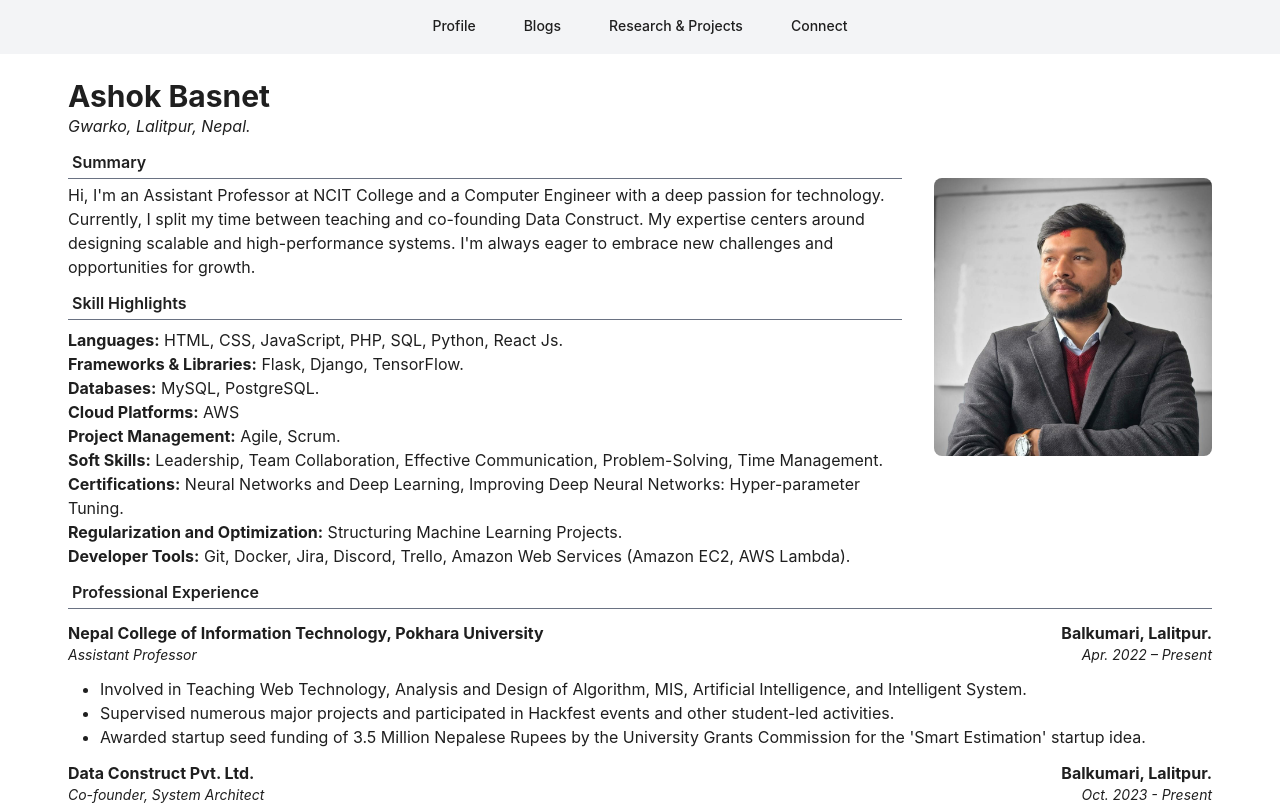
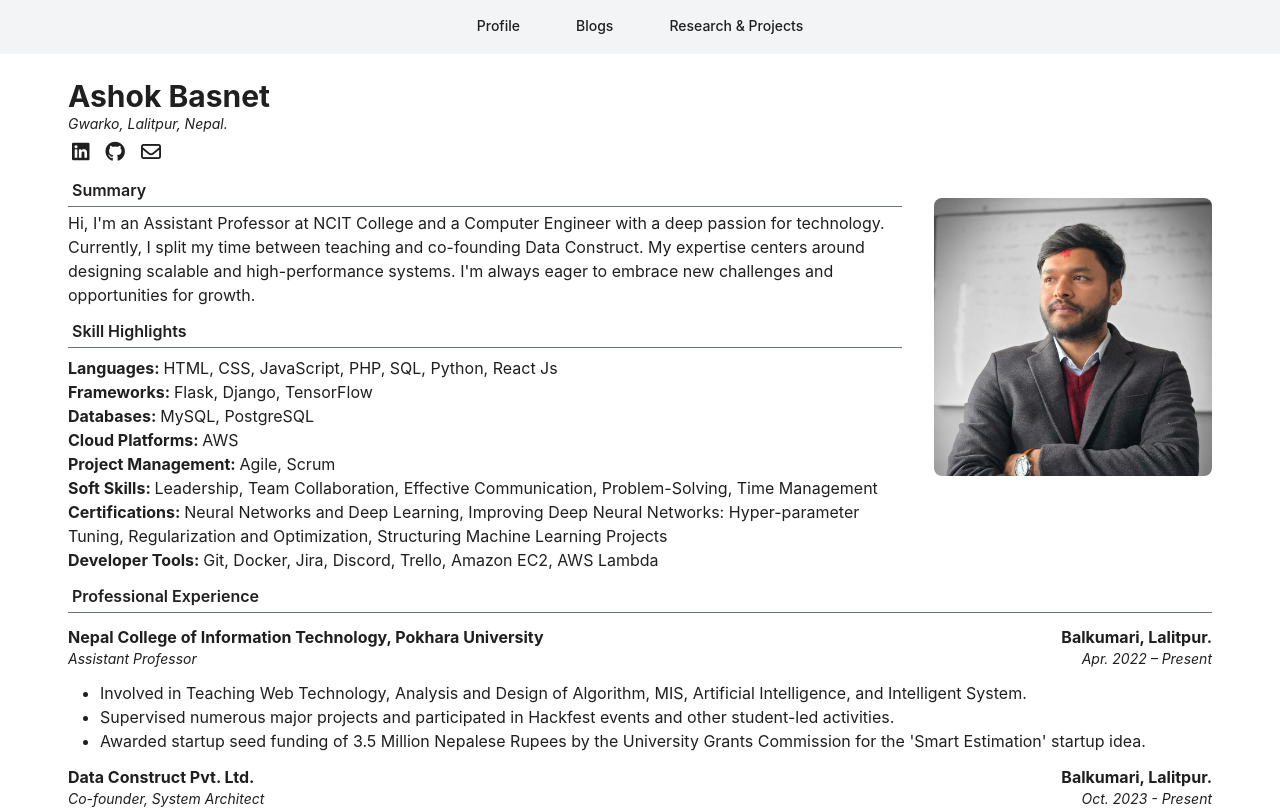
Before and after one commit to pycodebook/profile, a React (Vite) app: page / in a window 1280 px wide. Shown: the top 809 px of the page. Built offline with nearby package versions, Linux system fonts and the light colour scheme.

Commit message:
feat: social media links added

```diff
--- a/index.html
+++ b/index.html
@@ -2,8 +2,9 @@
 <html lang="en">
   <head>
     <meta charset="UTF-8" />
-    <link rel="icon" type="image/svg+xml" href="/vite.svg" />
+    <link rel="icon" type="image/pmg" href="./src/assets/image.png" />
     <meta name="viewport" content="width=device-width, initial-scale=1.0" />
+    <script src="https://kit.fontawesome.com/7ef8147af9.js" crossorigin="anonymous"></script>
     <title>Profile - Ashok Basnet</title>
   </head>
   <body>
--- a/src/components/Education.jsx
+++ b/src/components/Education.jsx
@@ -22,7 +22,7 @@ export default function Education(){
             <Heading title='Education' />
             {education.map(({institution,location, degree, years}, index) =>{
               return(
-                <>
+                <div key={index}>
                 <div className="my-3">
                      <div className="flex justify-between font-bold">
                         <span>{institution}</span>
@@ -34,7 +34,7 @@ export default function Education(){
                      </div>
                  </div>
 
-                </>
+                </div>
               )
 
             })}
--- a/src/components/Experience.jsx
+++ b/src/components/Experience.jsx
@@ -52,7 +52,7 @@ export default function Experience(){
             <Heading title='Professional Experience'/>
             {experienceData.map(({company,location, role, duration, responsibilities}, index) =>{
               return(
-                <>
+                <div key={index}>
                 <div className="my-3">
                      <div className="flex justify-between font-bold">
                         <span>{company}</span>
@@ -65,16 +65,16 @@ export default function Experience(){
                  </div>
 
                     <ul className="ml-8 text-base">
-                    {responsibilities.map((item)=>{
+                    {responsibilities.map((item, index)=>{
                         return(
-                            <li className="list-disc">
+                            <li className="list-disc" key={index}>
                             {item}
                             </li>
                         )
                     })}
                     </ul>
 
-                </>
+                </div>
               )
 
             })}
--- a/src/components/Extracurricular.jsx
+++ b/src/components/Extracurricular.jsx
@@ -31,7 +31,7 @@ export default function Extracurricular(){
             <Heading title='Extracurricular Activities & Volunteering' />
             {volunteerExperience.map(({title,role, responsibilities}, index) =>{
               return(
-                <>
+                <div key={index}>
                 <div className="my-3">
                      <div className="font-bold">
                         {title}
@@ -42,16 +42,16 @@ export default function Extracurricular(){
                  </div>
 
                     <ul className="ml-8 text-base">
-                    {responsibilities.map((item)=>{
+                    {responsibilities.map((item, index)=>{
                         return(
-                            <li className="list-disc">
+                            <li className="list-disc" key={index}>
                             {item}
                             </li>
                         )
                     })}
                     </ul>
 
-                </>
+                </div>
               )
 
             })}
--- /dev/null
+++ b/src/components/IntroSection.jsx
@@ -0,0 +1,33 @@
+export default function IntroSection() {
+    return (
+      <>
+        <div className="text-3xl font-bold">Ashok Basnet</div>
+        <div className="italic text-sm">Gwarko, Lalitpur, Nepal.</div>
+        <div className="text-xl mt-1">
+          <a
+            href="https://www.linkedin.com/in/ashok-basnet-790238187/"
+            target="_blank"
+            rel="noopener noreferrer"
+            aria-label="LinkedIn"
+          >
+            <i className="fa-brands fa-linkedin cursor-pointer mr-2 px-1"></i>
+          </a>
+          <a
+            href="https://github.com/pycodebook"
+            target="_blank"
+            rel="noopener noreferrer"
+            aria-label="GitHub"
+          >
+            <i className="fa-brands fa-github cursor-pointer mr-2 px-1"></i>
+          </a>
+          <a
+            href="mailto:ashok.basnet@ncit.edu.com.np?subject=Hello&body=Hi there!"
+            target="_blank"
+            aria-label="Email"
+          >
+            <i className="fa-regular fa-envelope cursor-pointer px-1"></i>
+          </a>
+        </div>
+      </>
+    );
+  }
--- a/src/components/Navbar.jsx
+++ b/src/components/Navbar.jsx
@@ -1,7 +1,7 @@
 export default function Navbar() {
   return (
     <nav className="bg-gray-100 p-4">
-      <ul className="flex items-center justify-center gap-x-12 text-sm font-medium">
+      <ul className="flex items-center justify-center gap-x-14 text-sm font-medium">
         <li className="cursor-pointer border-b-2 border-transparent transition-all hover:border-blue-500">
           Profile
         </li>
@@ -11,9 +11,6 @@ export default function Navbar() {
         <li className="cursor-pointer border-b-2 border-transparent transition-all hover:border-blue-500">
           Research & Projects
         </li>
-        <li className="cursor-pointer border-b-2 border-transparent transition-all hover:border-blue-500 ">
-          Connect
-        </li>
       </ul>
     </nav>
   );
--- a/src/components/Skills.jsx
+++ b/src/components/Skills.jsx
@@ -1,20 +1,40 @@
 import Heading from "./commons/Heading";
 
+const skills = {
+    "languages": ["HTML", "CSS", "JavaScript", "PHP", "SQL", "Python", "React Js"],
+    "frameworks": ["Flask", "Django", "TensorFlow"],
+    "databases": ["MySQL", "PostgreSQL"],
+    "cloud_platforms": ["AWS"],
+    "project_management": ["Agile", "Scrum"],
+    "soft_skills": ["Leadership", "Team Collaboration", "Effective Communication", "Problem-Solving", "Time Management"],
+    "certifications": [
+      "Neural Networks and Deep Learning",
+      "Improving Deep Neural Networks: Hyper-parameter Tuning",
+      "Regularization and Optimization",
+      "Structuring Machine Learning Projects"
+    ],
+    "developer_tools": ["Git", "Docker", "Jira", "Discord", "Trello", "Amazon EC2", "AWS Lambda"]
+  }
+
+
  export default function Skills(){
+    const beautifyKey = (input) =>{
+      const splitInput = input.split('_')
+      const capitalize = splitInput.map((value)=> {return value[0].toUpperCase()+value.slice(1)}).join(' ')
+      return capitalize
+    }
     return(
         <>
 
        <Heading title='Skill Highlights'/>
         <ul className="mt-2">
-          <li><span className="font-bold">Languages:</span> HTML, CSS, JavaScript, PHP, SQL, Python, React Js.</li>
-          <li><span className="font-bold">Frameworks & Libraries:</span> Flask, Django, TensorFlow.</li>
-          <li><span className="font-bold">Databases:</span> MySQL, PostgreSQL.</li>
-          <li><span className="font-bold">Cloud Platforms:</span> AWS</li>
-          <li><span className="font-bold">Project Management:</span> Agile, Scrum.</li>
-          <li><span className="font-bold">Soft Skills:</span> Leadership, Team Collaboration, Effective Communication, Problem-Solving, Time Management.</li>
-          <li><span className="font-bold">Certifications:</span> Neural Networks and Deep Learning, Improving Deep Neural Networks: Hyper-parameter Tuning.</li>
-          <li><span className="font-bold">Regularization and Optimization:</span> Structuring Machine Learning Projects.</li>
-          <li><span className="font-bold">Developer Tools:</span> Git, Docker, Jira, Discord, Trello, Amazon Web Services (Amazon EC2, AWS Lambda).</li>
+          {Object.entries(skills).map(([key, value], index)=>{
+            return(
+              <li key={index}>
+                <span className="font-bold">{beautifyKey(key)}: </span> {value.join(', ')}
+              </li>
+            )
+          })}
         </ul>
         </>
     )
--- a/src/pages/profile.jsx
+++ b/src/pages/profile.jsx
@@ -1,6 +1,7 @@
 import Education from "../components/Education";
 import Experience from "../components/Experience";
 import Extracurricular from "../components/Extracurricular";
+import IntroSection from "../components/IntroSection";
 import ProfileImage from "../components/ProfileImage";
 import Skills from "../components/Skills";
 import Summary from "../components/Summary";
@@ -8,14 +9,13 @@ import Summary from "../components/Summary";
 export default function Profile() {
   return (
    <div className="mx-12 my-6">
-       <div className="text-3xl font-bold">Ashok Basnet</div>
-       <div className="italic">Gwarko, Lalitpur, Nepal.</div>
+    <IntroSection />
      <div className="flex space-x-8">
      <div className="flex-3">
       <Summary />
       <Skills />
       </div>
-      <div className="flex-1 mt-10">
+      <div className="flex-1 pt-8">
         <ProfileImage />
       </div>
     </div>
```
Also changed, not shown: src/assets/image.png (added).
